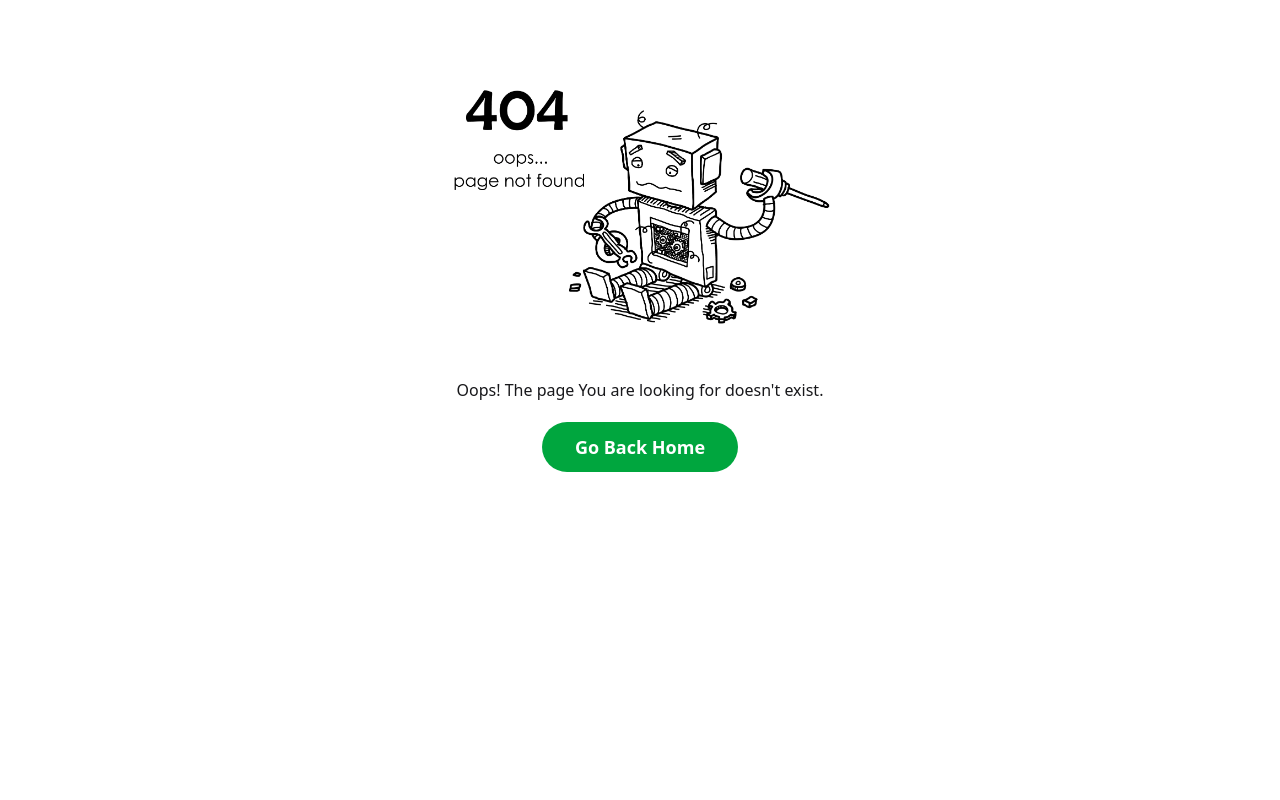
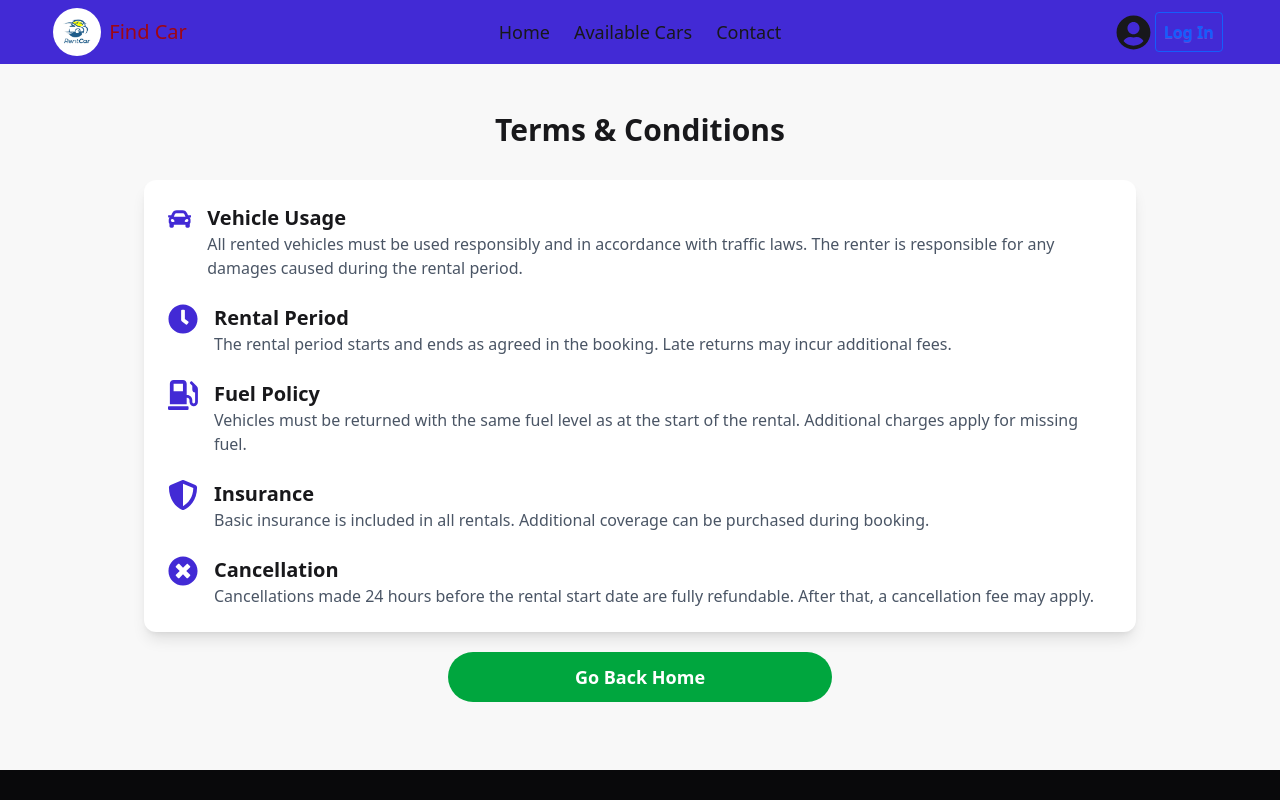
Before and after one commit to Tareq088/Car-Rent-Client-Side, a React (Vite) app: page /terms-and-conditions in a window 1280 px wide. Shown: the top 800 px of the page. Built offline with nearby package versions, Linux system fonts and the light colour scheme; no server answers.

Commit message:
terms and conditions are added

```diff
--- a/src/Components/Footer/Footer.jsx
+++ b/src/Components/Footer/Footer.jsx
@@ -17,11 +17,11 @@ const Footer = () => {
             Email: contact@example.com | Phone: +880 111 111 1111</p>
         </div>
         <div className="mt-3">
-            <Link href="/terms-and-conditions" className="text-gray-600 hover:underline mx-2">
+            <Link to="/terms-and-conditions" className="text-gray-600 hover:text-green-500 hover:underline mx-2">
             Terms and Conditions
             </Link>
             |
-            <Link href="/privacy-policy" className="text-gray-600 hover:underline mx-2">
+            <Link to="/privacy-policy" className="text-gray-600 hover:text-green-500 hover:underline mx-2">
             Privacy Policy
             </Link>
         </div>
--- /dev/null
+++ b/src/Pages/TermsAndConditions/TermsAndConditions.jsx
@@ -0,0 +1,73 @@
+import { motion } from "framer-motion";
+import { FaCar, FaClock, FaGasPump, FaShieldAlt, FaTimesCircle } from "react-icons/fa";
+import { Link } from "react-router";
+import Button from "../../UI/Button";
+
+const TermsAndConditions = () => {
+  const terms = [
+    {
+      icon: <FaCar className="text-3xl text-primary" />,
+      title: "Vehicle Usage",
+      text: "All rented vehicles must be used responsibly and in accordance with traffic laws. The renter is responsible for any damages caused during the rental period.",
+    },
+    {
+      icon: <FaClock className="text-3xl text-primary" />,
+      title: "Rental Period",
+      text: "The rental period starts and ends as agreed in the booking. Late returns may incur additional fees.",
+    },
+    {
+      icon: <FaGasPump className="text-3xl text-primary" />,
+      title: "Fuel Policy",
+      text: "Vehicles must be returned with the same fuel level as at the start of the rental. Additional charges apply for missing fuel.",
+    },
+    {
+      icon: <FaShieldAlt className="text-3xl text-primary" />,
+      title: "Insurance",
+      text: "Basic insurance is included in all rentals. Additional coverage can be purchased during booking.",
+    },
+    {
+      icon: <FaTimesCircle className="text-3xl text-primary" />,
+      title: "Cancellation",
+      text: "Cancellations made 24 hours before the rental start date are fully refundable. After that, a cancellation fee may apply.",
+    },
+  ];
+
+  return (
+    <div className="bg-base-200 py-12">
+      <div className="max-w-5xl mx-auto px-4">
+        <motion.h1
+          initial={{ opacity: 0, y: -20 }}
+          animate={{ opacity: 1, y: 0 }}
+          transition={{ duration: 0.6 }}
+          className="text-3xl font-bold text-center mb-8"
+        >
+          Terms & Conditions
+        </motion.h1>
+
+        <div className="bg-base-100 shadow-lg rounded-xl p-6 space-y-6">
+          {terms.map((term, index) => (
+            <motion.section
+              key={index}
+              className="flex items-start gap-4"
+              initial={{ opacity: 0, x: -30 }}
+              animate={{ opacity: 1, x: 0 }}
+              transition={{ delay: index * 0.15, duration: 0.5 }}
+              whileHover={{ scale: 1.02 }}
+            >
+              {term.icon}
+              <div>
+                <h2 className="text-xl font-semibold">{term.title}</h2>
+                <p className="text-gray-600">{term.text}</p>
+              </div>
+            </motion.section>
+          ))}
+        </div>
+      </div>
+      <div className="mx-auto max-w-sm my-5">
+          <Link to='/' ><Button label='Go Back Home'></Button></Link>
+      </div>
+    </div>
+  );
+};
+
+export default TermsAndConditions;
--- a/src/Router/router.jsx
+++ b/src/Router/router.jsx
@@ -12,6 +12,8 @@ import AvailableCars from "../Pages/AvailableCars/AvailableCars";
 import Loading from "../Pages/Loading/Loading";
 import CarDetail from './../Pages/CarDetails/CarDetail';
 import Contact from "../Pages/Contact/Contact";
+import TermsAndConditions from "../Pages/TermsAndConditions/TermsAndConditions";
+import PrivacyPolicy from "../Pages/PrivacyPolicy/PrivacyPolicy";
 
 export const router = createBrowserRouter([
   {
@@ -32,6 +34,14 @@ export const router = createBrowserRouter([
         {
           path:"/contact",
           Component:Contact,
+        },
+        {
+          path:"/terms-and-conditions",
+          Component:TermsAndConditions,
+        },
+        {
+          path:"/privacy-policy",
+          Component: PrivacyPolicy,
         },
         {
           path:"/carDetail/:id",
```
Also changed, not shown: src/Pages/PrivacyPolicy/PrivacyPolicy.jsx (added).
